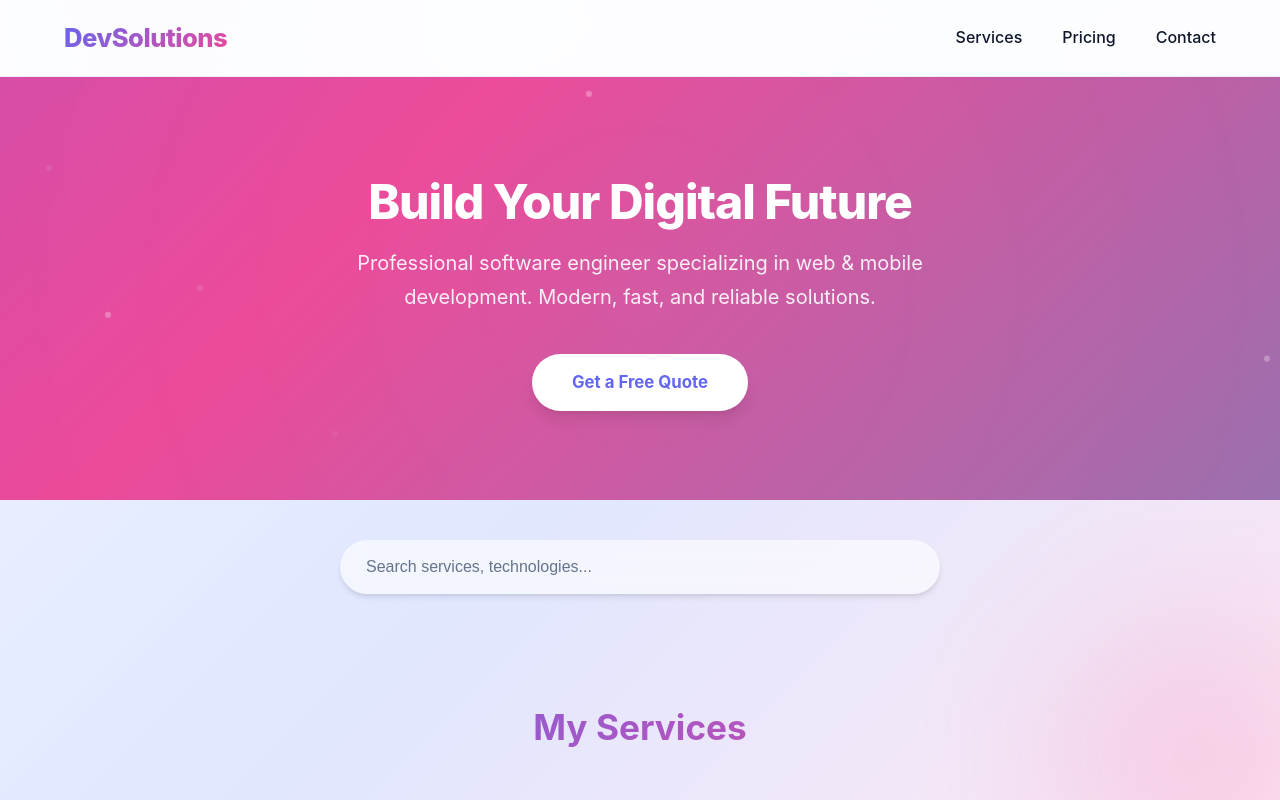
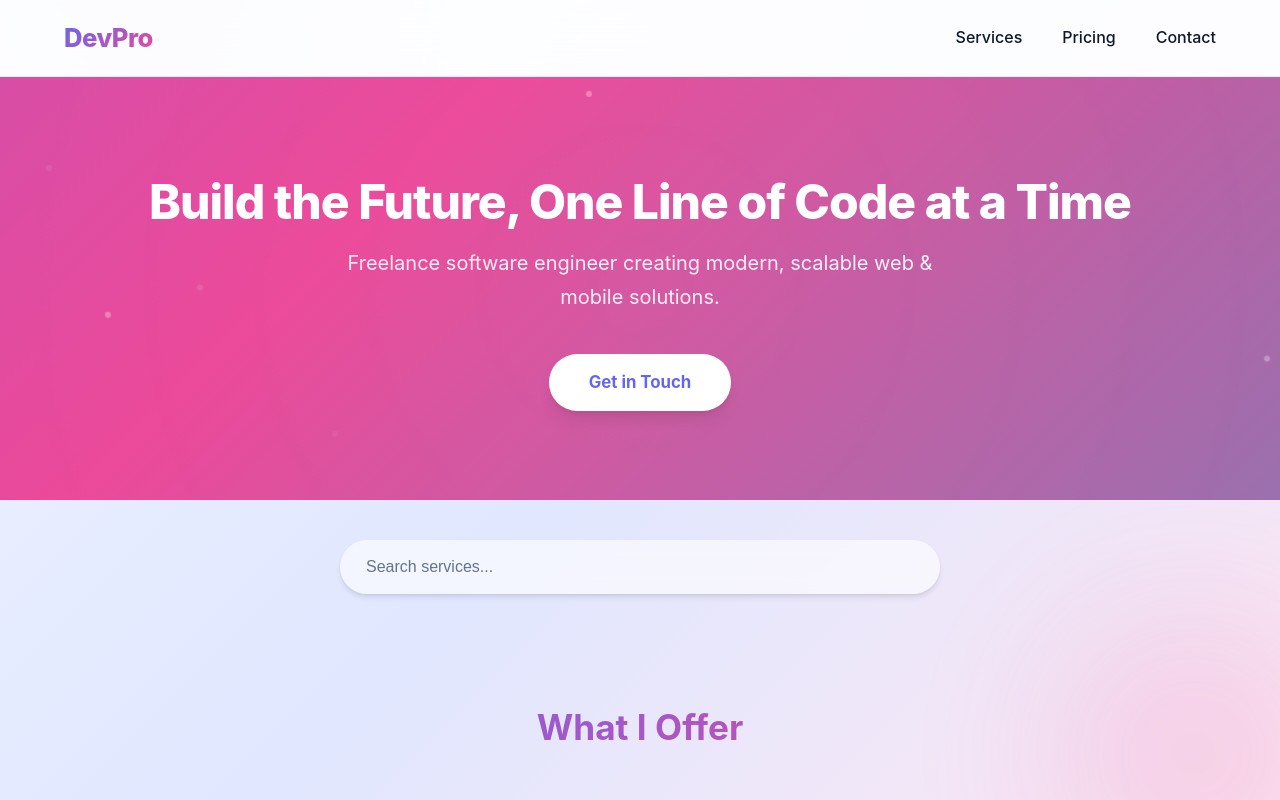
Before and after one commit to newwakar/portfolio, a website: page index.html in a window 1280 px wide. Shown: the top 800 px of the page. Drawn offline with Linux system fonts and the light colour scheme.

Commit message:
Update index.html

```diff
--- a/index.html
+++ b/index.html
@@ -3,9 +3,8 @@
 <head>
     <meta charset="UTF-8">
     <meta name="viewport" content="width=device-width, initial-scale=1.0">
-    <title>Freelance Software Engineer - Web & Mobile Development</title>
-    <meta name="description" content="Freelance software engineer offering web development, mobile apps, and custom solutions. Affordable rates and quality work.">
-    <meta name="keywords" content="freelance software engineer, web development, mobile apps, coding services">
+    <meta name="description" content="Freelance software engineer offering web development, mobile apps, and custom solutions.">
+    <title>Freelance Software Engineer – Web & Mobile</title>
     <link rel="stylesheet" href="styles.css">
 </head>
 <body>
@@ -14,7 +13,7 @@
     <header>
         <nav class="navbar">
             <div class="container">
-                <a href="#" class="logo">DevSolutions</a>
+                <a href="#" class="logo">DevPro</a>
                 <ul class="nav-links">
                     <li><a href="#services">Services</a></li>
                     <li><a href="#pricing">Pricing</a></li>
@@ -24,31 +23,31 @@
         </nav>
     </header>
 
-    <!-- Hero Section -->
+    <!-- Hero -->
     <section class="hero">
         <div class="container">
-            <h1>Build Your Digital Future</h1>
-            <p>Professional software engineer specializing in web &amp; mobile development. Modern, fast, and reliable solutions.</p>
-            <a href="#contact" class="cta-button">Get a Free Quote</a>
+            <h1>Build the Future, One Line of Code at a Time</h1>
+            <p>Freelance software engineer creating modern, scalable web & mobile solutions.</p>
+            <a href="#contact" class="cta-button">Get in Touch</a>
         </div>
     </section>
 
-    <!-- Search Section -->
+    <!-- Search -->
     <section class="search-section">
         <div class="container">
-            <input type="text" id="searchInput" class="search-bar" placeholder="Search services, technologies...">
+            <input type="text" id="searchInput" class="search-bar" placeholder="Search services...">
         </div>
     </section>
 
-    <!-- Services Section (Horizontal Scroll) -->
+    <!-- Services (Horizontal Scroll) -->
     <section id="services" class="services">
         <div class="container">
-            <h2>My Services</h2>
+            <h2>What I Offer</h2>
             <div id="servicesGrid" class="services-grid"></div>
         </div>
     </section>
 
-    <!-- Pricing Section (Vertical) -->
+    <!-- Pricing (Vertical) -->
     <section id="pricing" class="pricing">
         <div class="container">
             <h2>Pricing Plans</h2>
@@ -56,10 +55,10 @@
         </div>
     </section>
 
-    <!-- Contact Section -->
+    <!-- Contact -->
     <section id="contact" class="contact">
         <div class="container">
-            <h2>Get in Touch</h2>
+            <h2>Let’s Work Together</h2>
             <form class="contact-form" action="https://formspree.io/f/xxxxx" method="POST">
                 <input type="text" name="name" placeholder="Your Name" required>
                 <input type="email" name="_replyto" placeholder="Your Email" required>
```
